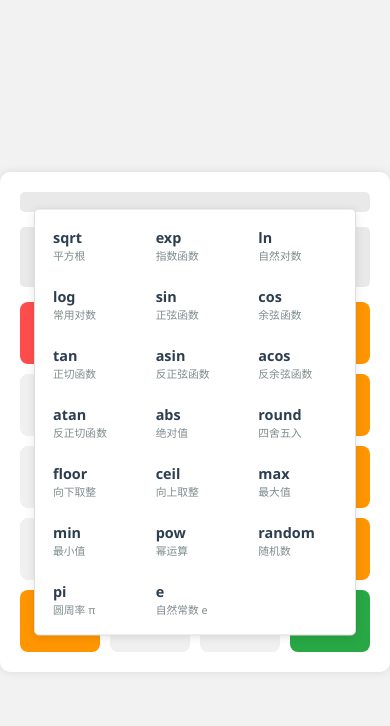
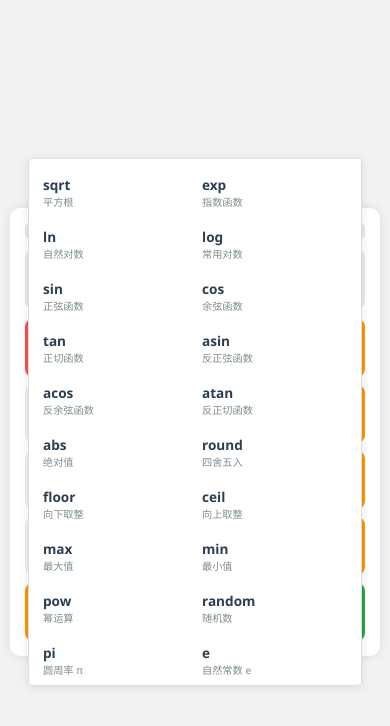
Before and after one commit to HorsonLiu/calculator, a plain HTML site: page index.html in a window 390 px wide. Both pictures are taken after a click on the button "FNC". Drawn offline with Linux system fonts and the light colour scheme.

Commit message:
Fit mobile phones

```diff
--- a/index.html
+++ b/index.html
@@ -2,6 +2,7 @@
 <html lang="zh-CN">
 <head>
     <meta charset="UTF-8">
+    <meta name="viewport" content="width=device-width, initial-scale=1.0">
     <title>Ubuntu风格计算器</title>
     <style>
         body {
@@ -10,29 +11,30 @@
             display: flex;
             justify-content: center;
             align-items: center;
-            height: 100vh;
+            min-height: 100vh;
             margin: 0;
+            padding: 10px;
         }
         .calculator {
             background: #fff;
             border-radius: 10px;
             box-shadow: 0 0 10px rgba(0,0,0,0.1);
-            padding: 20px;
-            width: 360px;
-            max-height: 90vh;
-            overflow-y: auto;
+            padding: 15px;
+            width: 100%;
+            max-width: 400px;
+            box-sizing: border-box;
         }
         .history {
             max-height: 150px;
             overflow-y: auto;
-            margin-bottom: 15px;
-            padding: 10px;
+            margin-bottom: 12px;
+            padding: 8px;
             background: #e9e9e9;
             border-radius: 5px;
         }
         .history-entry {
-            padding: 5px;
-            font-size: 0.9em;
+            padding: 4px 6px;
+            font-size: 0.85em;
             color: #555;
             display: flex;
             justify-content: space-between;
@@ -43,10 +45,10 @@
             background: #e9e9e9;
             border: none;
             border-radius: 5px;
-            font-size: 2em;
+            font-size: 2.2em;
             text-align: right;
-            padding: 15px;
-            margin-bottom: 15px;
+            padding: 18px;
+            margin-bottom: 12px;
             height: 60px;
             box-sizing: border-box;
             width: 100%;
@@ -54,17 +56,18 @@
         .buttons {
             display: grid;
             grid-template-columns: repeat(4, 1fr);
-            gap: 10px;
+            gap: 8px;
         }
         button {
-            padding: 20px;
-            font-size: 1.2em;
+            padding: 18px;
+            font-size: 1.5em;
             border: none;
             border-radius: 8px;
             background: #f0f0f0;
             color: #333;
             cursor: pointer;
             transition: all 0.2s ease;
+            touch-action: manipulation;
         }
         button.operator {
             background: #ff9500;
@@ -105,19 +108,20 @@
             box-shadow: 0 2px 10px rgba(0,0,0,0.1);
             max-height: 60vh;
             overflow-y: auto;
-            min-width: 300px;
+            min-width: 280px;
+            width: 80vw;
         }
         .function-grid {
             display: grid;
             grid-template-columns: repeat(3, 1fr);
-            gap: 8px;
+            gap: 6px;
         }
         .function-item {
-            padding: 8px;
+            padding: 6px 4px;
             border-radius: 3px;
             cursor: pointer;
             transition: background 0.2s;
-            font-size: 0.9em;
+            font-size: 0.85em;
         }
         .function-item:hover {
             background: #f0f0f0;
@@ -130,32 +134,45 @@
             font-size: 0.75em;
             color: #7f8c8d;
         }
-        /* Custom error modal styles */
         .error-modal {
             position: fixed;
             top: 20px;
             right: 20px;
             background: #ff4d4d;
             color: white;
-            padding: 15px 20px;
+            padding: 12px 18px;
             border-radius: 5px;
             box-shadow: 0 2px 10px rgba(0,0,0,0.2);
             z-index: 10000;
             animation: slideIn 0.3s ease forwards;
         }
-
         .error-modal::after {
             content: "×";
             position: absolute;
-            top: 5px;
-            right: 10px;
+            top: 3px;
+            right: 8px;
             font-size: 1.2em;
             cursor: pointer;
         }
-
         @keyframes slideIn {
             from {transform: translateX(100%);}
             to {transform: translateX(0);}
+        }
+
+        /* 移动端优化 */
+        @media (max-width: 480px) {
+            .display {
+                font-size: 2em;
+                padding: 16px;
+                height: 56px;
+            }
+            button {
+                padding: 16px;
+                font-size: 1.4em;
+            }
+            .function-grid {
+                grid-template-columns: repeat(2, 1fr);
+            }
         }
     </style>
 </head>
@@ -255,10 +272,12 @@
             }
             functionPanel.style.display = 'none';
         }
-
         document.addEventListener('keydown', (e) => {
             if (document.activeElement !== display) return;
-            if (/^[0-9]$/.test(e.key)) {
+            if (e.key === '=' || e.key === 'Enter') {
+                calculate();
+                e.preventDefault();
+            } else if (/^[0-9]$/.test(e.key)) {
                 appendValue(e.key);
                 e.preventDefault();
             } else if (['+', '-', '*', '/'].includes(e.key)) {
@@ -269,9 +288,6 @@
                 e.preventDefault();
             } else if (e.key === '(' || e.key === ')') {
                 appendValue(e.key);
-                e.preventDefault();
-            } else if (e.key === '=' || e.key === 'Enter') {
-                calculate();
                 e.preventDefault();
             } else if (e.key === 'Tab') {
                 clearDisplay();
@@ -337,8 +353,8 @@
                 { name: 'atan', target: 'Math.atan', convert_output: 'toDegrees' },
 
                 // 其他数学函数
+                { name: 'log', target: 'Math.log10' },
                 { name: 'ln', target: 'Math.log' },
-                { name: 'log', target: 'Math.log10' },
                 { name: 'exp', target: 'Math.exp' },
                 { name: 'sqrt', target: 'Math.sqrt' },
                 { name: 'abs', target: 'Math.abs' },
@@ -397,6 +413,7 @@
                 display.value = finalResult.toString();
                 display.setSelectionRange(display.value.length, display.value.length);
             } catch (error) {
+                console.error("计算错误详情:", error);
                 showErrorMessage();
             }
         }
```
